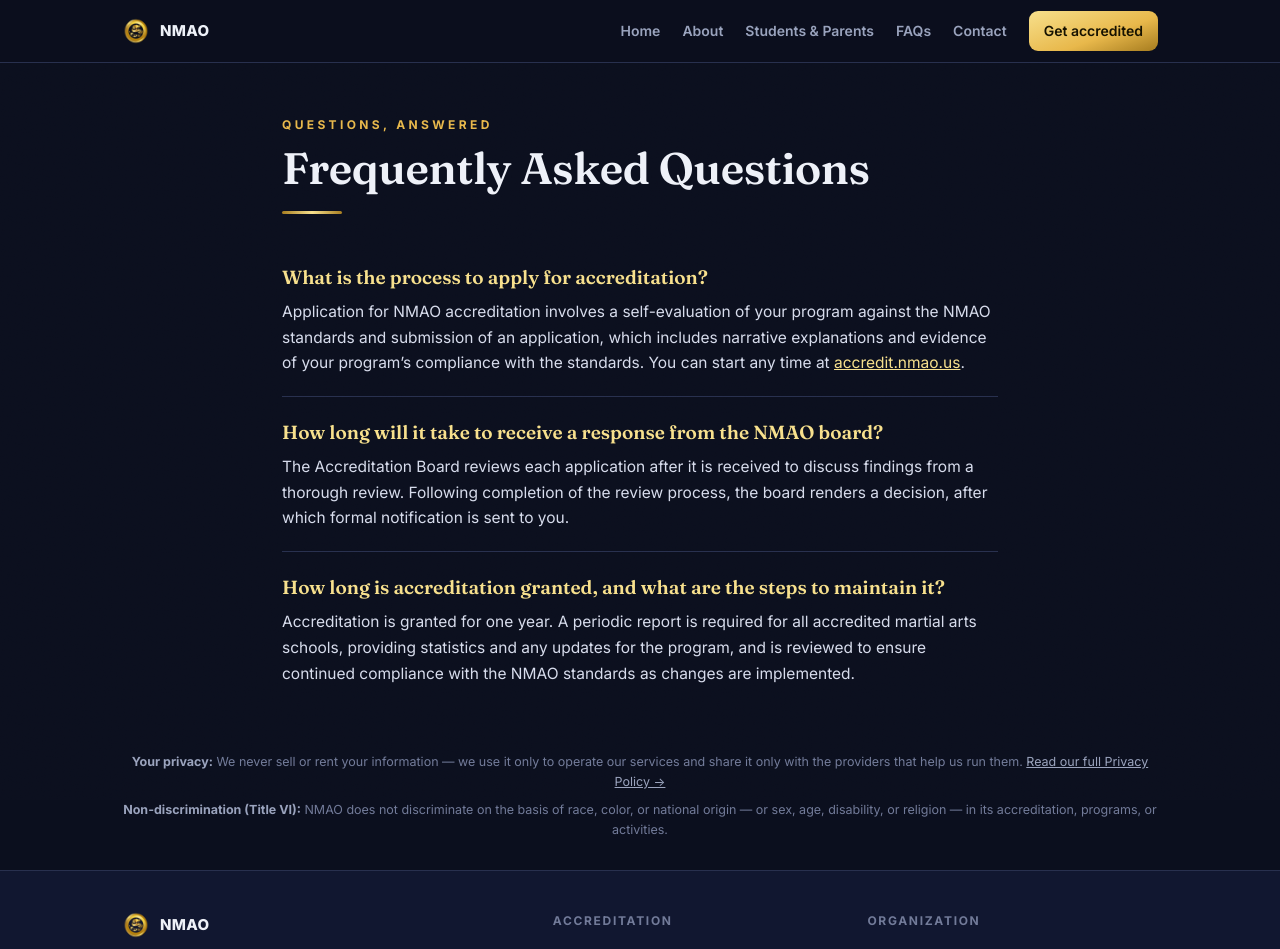
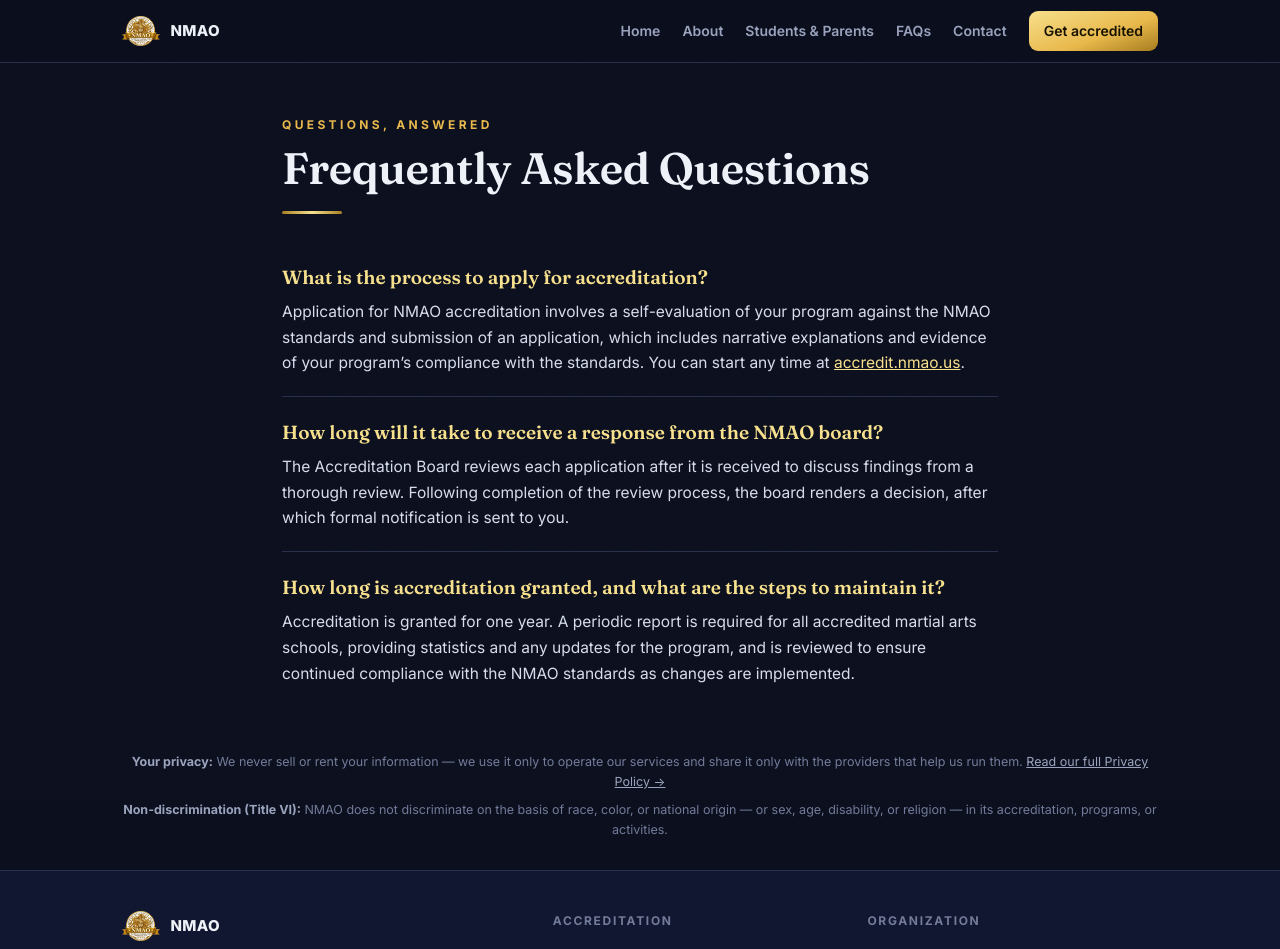
Before and after one commit to NMAO1/NMAO-Website, a plain HTML site: page faqs/index.html in a window 1280 px wide. Shown: the top 949 px of the page. Drawn offline with Linux system fonts and the light colour scheme.

Commit message:
Use new crest as the nav/footer/favicon logo site-wide (replaces dragon-coin mark)
Co-Authored-By: Claude Opus 4.8 <noreply@anthropic.com>

```diff
--- a/faqs/index.html
+++ b/faqs/index.html
@@ -8,7 +8,7 @@
 <meta name="robots" content="index, follow">
 <title>Frequently Asked Questions — NMAO</title>
 <meta name="description" content="Common questions about NMAO accreditation — process, timing, and maintaining it.">
-<link rel="icon" href="../nmao-mark-small.png">
+<link rel="icon" href="../nmao-crest.png">
 <link rel="preconnect" href="https://fonts.googleapis.com">
 <link rel="preconnect" href="https://fonts.gstatic.com" crossorigin>
 <link href="https://fonts.googleapis.com/css2?family=Fraunces:opsz,wght@9..144,500;9..144,600;9..144,700&family=Inter:wght@400;500;600;700;800&display=swap" rel="stylesheet">
@@ -17,7 +17,7 @@
 <body>
 <header class="nav">
   <div class="nav-in">
-    <a class="brand" href="../"><img src="../nmao-mark-small.png" alt="NMAO"><span>NMAO</span></a>
+    <a class="brand" href="../"><img src="../nmao-crest.png" alt="NMAO"><span>NMAO</span></a>
     <nav class="nav-links">
       <a href="../">Home</a>
       <a href="../about-us/">About</a>
@@ -51,7 +51,7 @@
 <footer><div class="foot-in">
   <div class="foot-cols">
     <div class="foot-brand">
-      <a class="brand" href="../"><img src="../nmao-mark-small.png" alt="NMAO"><span>NMAO</span></a>
+      <a class="brand" href="../"><img src="../nmao-crest.png" alt="NMAO"><span>NMAO</span></a>
       <p>The National Martial Arts Organization — accreditation, school-management software, and a national tournament league.</p>
     </div>
     <div class="foot-col">
--- a/site.css
+++ b/site.css
@@ -19,7 +19,7 @@ img{max-width:100%}
 header.nav{position:sticky;top:0;z-index:50;background:rgba(11,15,30,.82);backdrop-filter:blur(12px);border-bottom:1px solid var(--line)}
 .nav-in{max-width:1080px;margin:0 auto;padding:0 22px;display:flex;align-items:center;justify-content:space-between;height:62px;gap:16px}
 .brand{display:flex;align-items:center;gap:10px;font-weight:800;letter-spacing:.02em;font-size:15px;color:var(--text);text-decoration:none}
-.brand img{width:28px;height:28px;object-fit:contain}
+.brand img{height:30px;width:auto;max-width:44px;object-fit:contain}
 .nav-links{display:flex;align-items:center;gap:22px}
 .nav-links a{color:var(--muted);font-size:14px;font-weight:600;text-decoration:none;white-space:nowrap}
 .nav-links a:hover{color:var(--text)}
```
Also changed, not shown: about-us/index.html (+3 -3 lines), accreditation/index.html (+3 -3 lines), cancellation-policy/index.html (+3 -3 lines), code-of-ethics/index.html (+3 -3 lines), contact-us/index.html (+3 -3 lines), disciplinary-policies/index.html (+3 -3 lines), fees-for-applications/index.html (+3 -3 lines), for-students-and-parents/index.html (+3 -3 lines), index.html (+3 -3 lines), league/index.html (+3 -3 lines), ny-compliance/index.html (+2 -2 lines), privacy/index.html (+3 -3 lines), software/index.html (+3 -3 lines), verify.html (+2 -2 lines).
